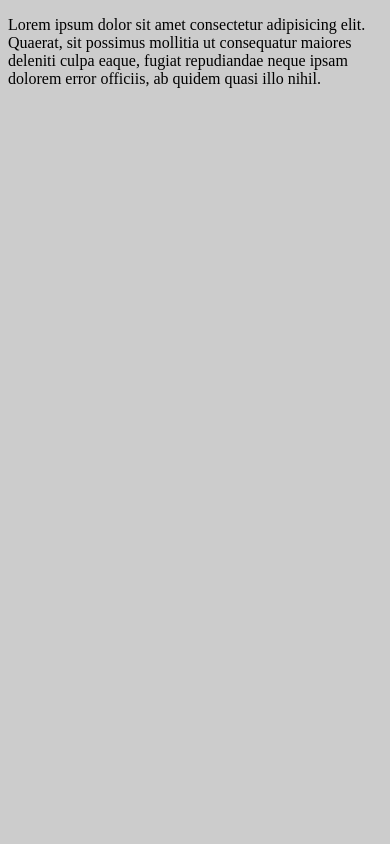
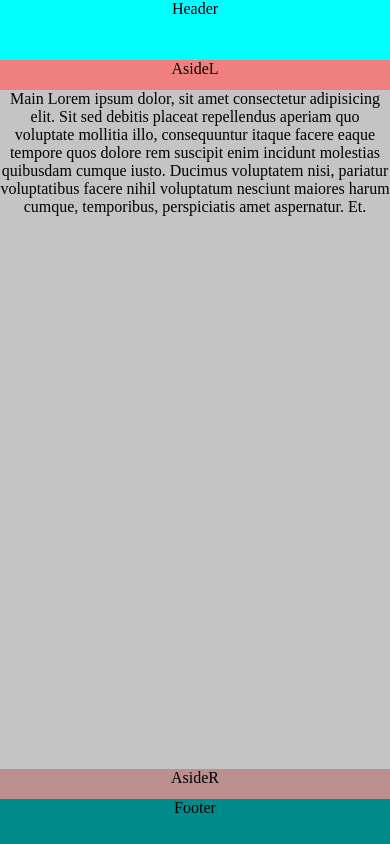
Before and after one commit to StudzinskyiMark/TestSite, a plain HTML site: page index.html in a window 390 px wide. Drawn offline with Linux system fonts and the light colour scheme; files that its build step writes are made by us from their sources.

Commit message:
Add files via upload

```diff
--- /dev/null
+++ b/css/styleGrid.css
@@ -0,0 +1,54 @@
+header {
+  grid-area: Header;
+  background-color: aqua;
+}
+main {
+  grid-area: Main;
+  background-color: #c4c4c4;
+}
+.left {
+  grid-area: AsideL;
+  background-color: lightcoral;
+}
+.right {
+  grid-area: AsideR;
+  background-color: rosybrown;
+}
+footer {
+  grid-area: Footer;
+  background-color: rgb(0, 139, 139);
+}
+
+body {
+  margin: 0;
+
+  display: grid;
+  grid-template-areas:
+    "Header Header Header"
+    "AsideL Main AsideR"
+    "Footer Footer Footer";
+  grid-template-columns: 8% 1fr 8%;
+  grid-template-rows: 60px 1fr 40px;
+  min-height: 100vh;
+  text-align: center;
+  /* gap: 5px; */
+}
+
+@media screen and (max-width: 700px) {
+  body {
+    margin: 0;
+
+    display: grid;
+    grid-template-areas:
+      "Header"
+      "AsideL"
+      "Main"
+      "AsideR"
+      "Footer";
+    grid-template-columns: 1fr;
+    grid-template-rows: 60px 30px 1fr 30px 45px;
+    min-height: 100vh;
+    text-align: center;
+    /* gap: 5px; */
+  }
+}
--- a/index.html
+++ b/index.html
@@ -4,15 +4,25 @@
     <meta charset="UTF-8" />
     <meta http-equiv="X-UA-Compatible" content="IE=edge" />
     <meta name="viewport" content="width=device-width, initial-scale=1.0" />
-    <link rel="stylesheet" href="/style.css" />
-    <title>Resume</title>
+    <link rel="stylesheet" href="css/styleGrid.css" />
+    <title>Grid</title>
   </head>
   <body>
-    <p>
-      Lorem ipsum dolor sit amet consectetur adipisicing elit. Quaerat, sit
-      possimus mollitia ut consequatur maiores deleniti culpa eaque, fugiat
-      repudiandae neque ipsam dolorem error officiis, ab quidem quasi illo
-      nihil.
-    </p>
+    <header>Header</header>
+
+    <main>
+      Main Lorem ipsum dolor, sit amet consectetur adipisicing elit. Sit sed
+      debitis placeat repellendus aperiam quo voluptate mollitia illo,
+      consequuntur itaque facere eaque tempore quos dolore rem suscipit enim
+      incidunt molestias quibusdam cumque iusto. Ducimus voluptatem nisi,
+      pariatur voluptatibus facere nihil voluptatum nesciunt maiores harum
+      cumque, temporibus, perspiciatis amet aspernatur. Et.
+    </main>
+
+    <aside class="left">AsideL</aside>
+
+    <aside class="right">AsideR</aside>
+
+    <footer>Footer</footer>
   </body>
 </html>
```
